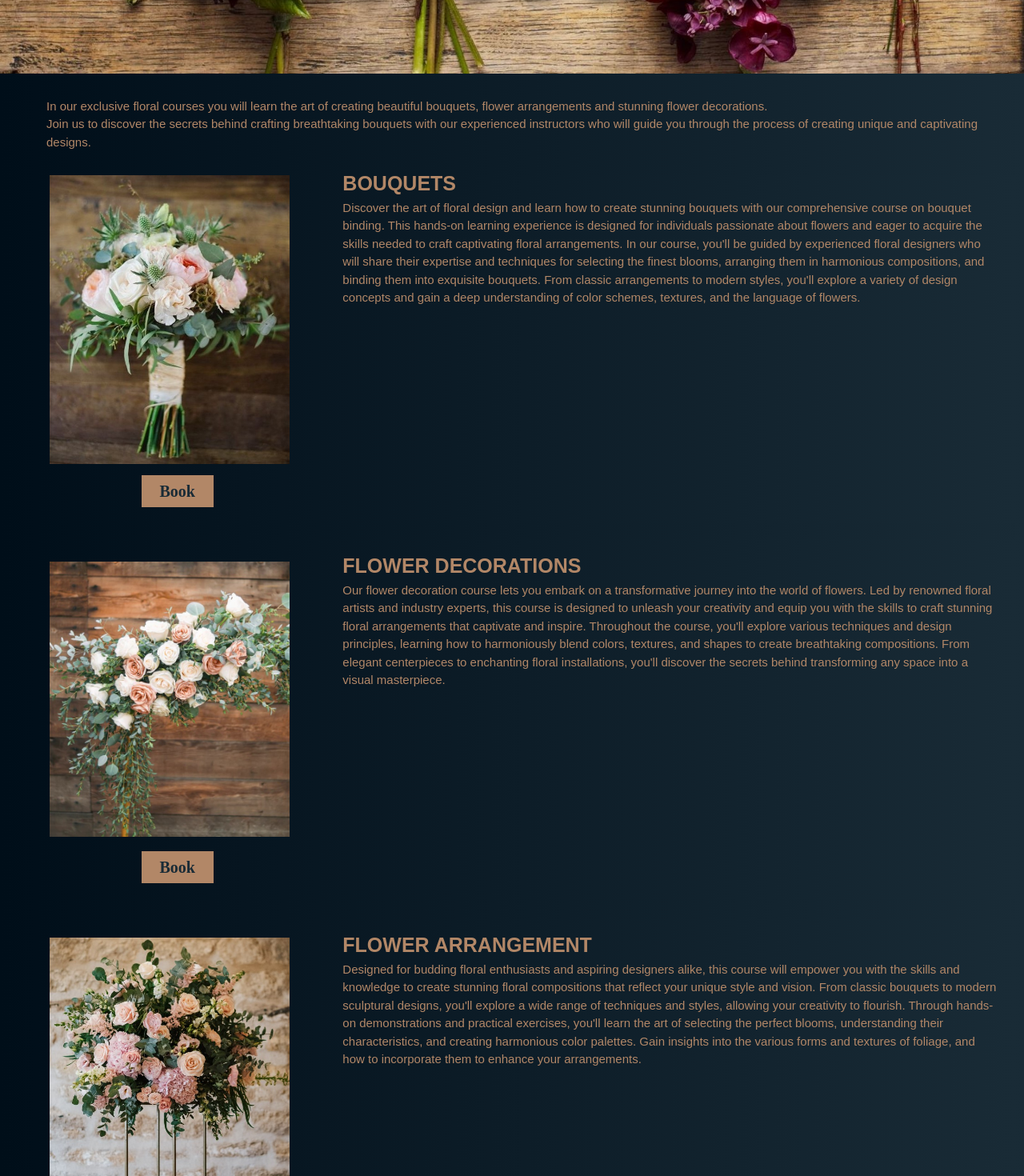
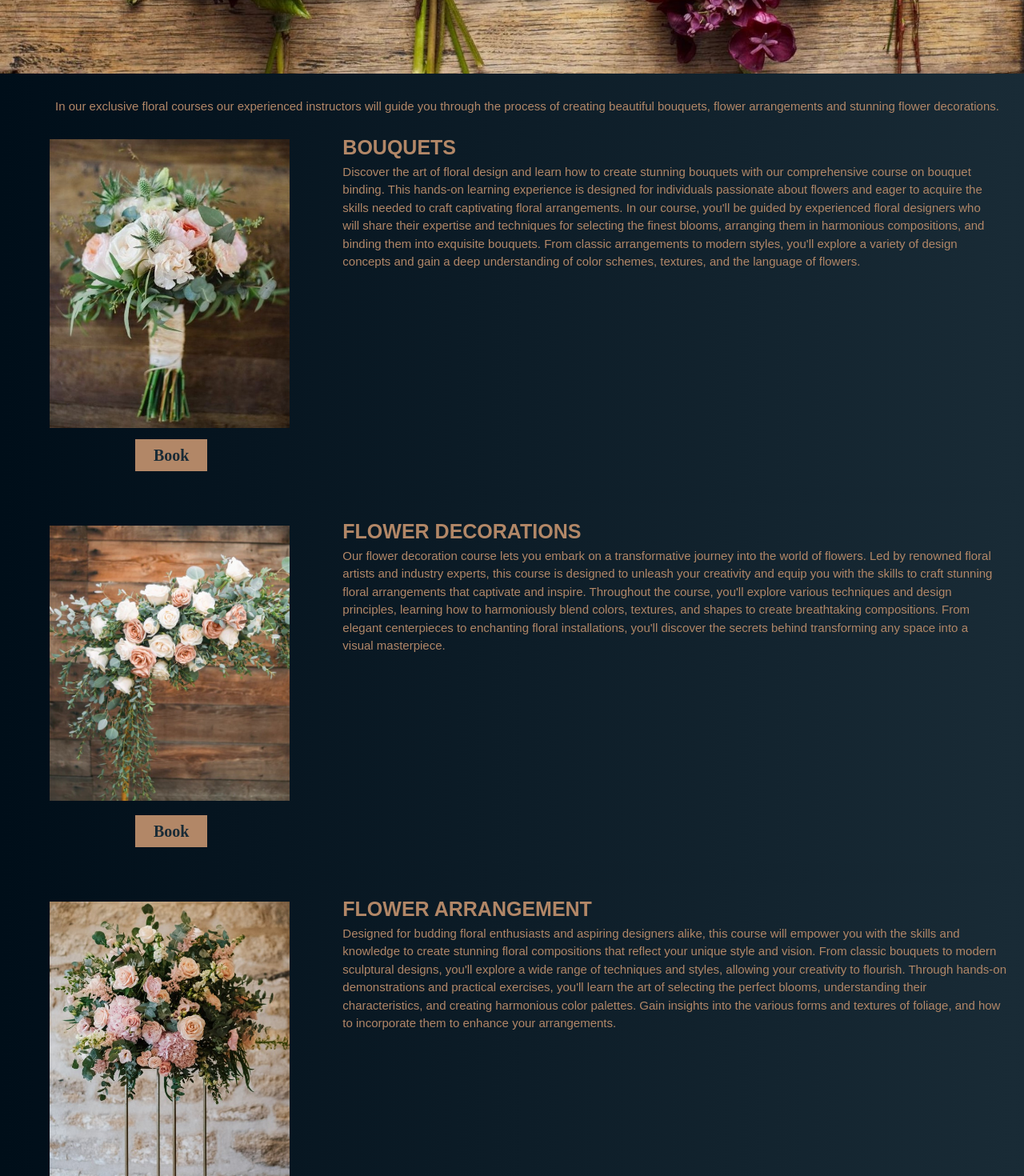
Before and after one commit to JennyWeij/BindingBlooms, a React (Vite) app: page / in a window 1280 px wide. Shown: the part 3180-4650 px from the top of the page at 80% size. Built offline with nearby package versions, Linux system fonts and the light colour scheme.

Commit message:
snyggat till presentationstexten under our courses

```diff
--- a/src/components/HeaderBurgerMenu.tsx
+++ b/src/components/HeaderBurgerMenu.tsx
@@ -38,7 +38,7 @@ function Header() {
             variant="ghost"
             color="#B28767"
             bgColor="none"
-            fontSize="10px"
+            fontSize="15px"
             _hover={{ bg: "none", color: "#000E19" }}
             aria-label="Toggle menu"
             onClick={onToggle}
--- a/src/pages/CoursesPage.tsx
+++ b/src/pages/CoursesPage.tsx
@@ -60,16 +60,13 @@ function CoursesPage() {
             ml={{ base: "15px", md: "58px" }}
             mt={{ base: "15px", md: "30px" }}
             mb={{ base: "15px", md: "30px" }}
-            textAlign={{ base: "center", md: "start" }}
+            textAlign={{ base: "center", md: "center" }}
             color="#B28767"
           >
             <span>
-              In our exclusive floral courses you will learn the art of creating
-              beautiful bouquets, flower arrangements and stunning flower
-              decorations. <br />
-              Join us to discover the secrets behind crafting breathtaking
-              bouquets with our experienced instructors who will guide you
-              through the process of creating unique and captivating designs.
+              In our exclusive floral courses our experienced instructors will
+              guide you through the process of creating beautiful bouquets,
+              flower arrangements and stunning flower decorations.
             </span>
           </Text>
         </Box>
@@ -78,7 +75,6 @@ function CoursesPage() {
         <Grid
           templateColumns={{ base: "1fr", md: "1fr 2fr" }}
           maxW="100%"
-          // mt="10px"
           mr="10px"
           justifyItems="center"
           bg="linear-gradient(to right, #000E19, #192B36)"
@@ -141,7 +137,7 @@ function CoursesPage() {
               <PopoverTrigger>
                 <Button
                   bottom="20px"
-                  ml={{ base: "10px", md: "20px" }}
+                  ml={{ base: "10px", md: "5px" }}
                   fontSize={20}
                   width={{ base: "90px", md: "90px" }}
                   bg="#B28767"
@@ -210,7 +206,7 @@ function CoursesPage() {
               color="#B28767"
               fontWeight="bold"
               textAlign={{ base: "center", md: "start" }}
-              mt={{ base: "0px", md: "15px" }}
+              mt={{ base: "0px", md: "17px" }}
             >
               <h3>FLOWER DECORATIONS</h3>
             </Box>
@@ -241,7 +237,7 @@ function CoursesPage() {
               <PopoverTrigger>
                 <Button
                   bottom="20px"
-                  ml={{ base: "10px", md: "20px" }}
+                  ml={{ base: "10px", md: "5px" }}
                   fontSize={20}
                   width={{ base: "90px", md: "90px" }}
                   bg="#B28767"
@@ -319,7 +315,7 @@ function CoursesPage() {
               fontSize={{ base: "13px", md: "15px" }}
               fontFamily="SourceSansRegular"
               color="#B28767"
-              mr={{ base: "5px", md: "20px" }}
+              mr={{ base: "5px", md: "10px" }}
               mb={{ base: "10px", md: "0" }}
             >
               <span>
@@ -342,7 +338,7 @@ function CoursesPage() {
               <PopoverTrigger>
                 <Button
                   bottom="20px"
-                  ml={{ base: "10px", md: "20px" }}
+                  ml={{ base: "10px", md: "5px" }}
                   fontSize={20}
                   width={{ base: "90px", md: "90px" }}
                   bg="#B28767"
```
